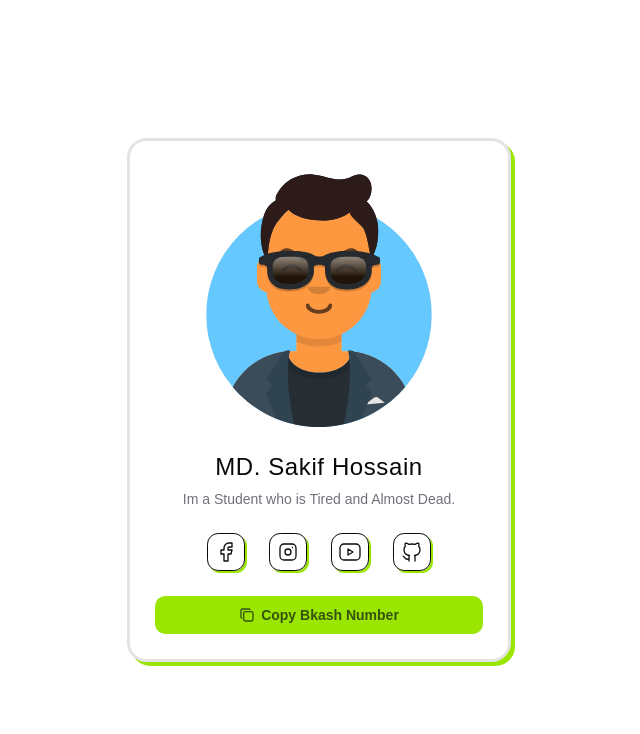
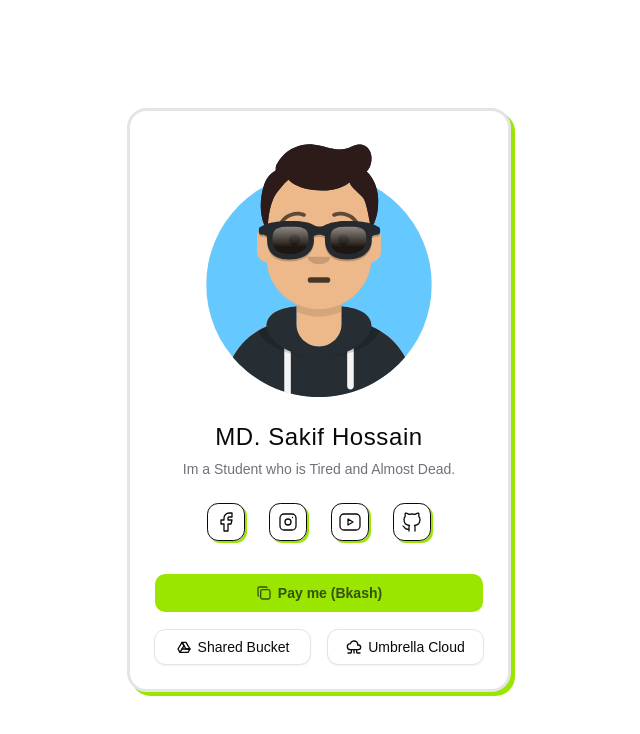
Before and after one commit to MdSakifHossain/my-card, a React (Vite) app: page / in a window 1280 px wide. Shown: the top 734 px of the page, without its empty margins (321-961 px from the left). Built offline with nearby package versions, Linux system fonts and the light colour scheme.

Commit message:
feat(extra-buttons): add buttons for Shared Cloud and Umbrella Cloud

```diff
--- a/src/components/my-comps/BkashButton.tsx
+++ b/src/components/my-comps/BkashButton.tsx
@@ -1,6 +1,6 @@
 import { useCopyToClipboard } from "@/hooks/useCopyToClipboard"
+import { IconCircleCheckFilled, IconCopy } from "@tabler/icons-react"
 import { Button } from "../ui/button"
-import { IconCircleCheckFilled, IconCopy } from "@tabler/icons-react"
 
 const config = {
   number: "01910711585",
@@ -47,7 +47,7 @@ const BkashButton = () => {
       ) : (
         <IconCopy className="size-4" />
       )}
-      {copied ? "Copied!" : "Copy Bkash Number"}
+      {copied ? "Copied!" : "Pay me (Bkash)"}
     </Button>
   )
 }
--- a/src/components/my-comps/ProfileCard.tsx
+++ b/src/components/my-comps/ProfileCard.tsx
@@ -1,5 +1,7 @@
 // @ts-nocheck
 import { Card, CardContent, CardFooter, CardHeader } from "@/components/ui/card"
+import { IconBrandGoogleDrive, IconCloudComputing } from "@tabler/icons-react"
+import { Button } from "../ui/button"
 import BkashButton from "./BkashButton"
 
 const ProfileCard = ({ config }) => {
@@ -16,7 +18,7 @@ const ProfileCard = ({ config }) => {
         </p>
       </CardContent>
 
-      <CardFooter className="flex flex-col items-center justify-center gap-6">
+      <CardFooter className="flex flex-col items-center justify-center gap-8">
         <div className="flex w-full items-center justify-center gap-6">
           {config?.socials?.map((item) => (
             <a
@@ -29,7 +31,21 @@ const ProfileCard = ({ config }) => {
             </a>
           ))}
         </div>
-        <BkashButton />
+
+        <div className="flex w-full flex-col items-center justify-center gap-4">
+          <BkashButton />
+
+          <div className="grid w-full grid-cols-2 gap-4">
+            <a href={config?.sharedBucketLink} target="_blank">
+              <Button className={"w-full"} variant={"outline"}>
+                <IconBrandGoogleDrive /> Shared Bucket
+              </Button>
+            </a>
+            <Button variant={"outline"}>
+              <IconCloudComputing /> Umbrella Cloud
+            </Button>
+          </div>
+        </div>
       </CardFooter>
     </Card>
   )
--- a/src/constants/index.tsx
+++ b/src/constants/index.tsx
@@ -36,4 +36,6 @@ export const config = {
       url: "https://github.com/MdSakifHossain",
     },
   ],
+  sharedBucketLink:
+    "https://drive.google.com/drive/folders/1HDWy7BnqHFzrHAZuyaQNBDyrYFzhWMEv?usp=sharing",
 }
```
Also changed, not shown: public/my-avatar.svg.
